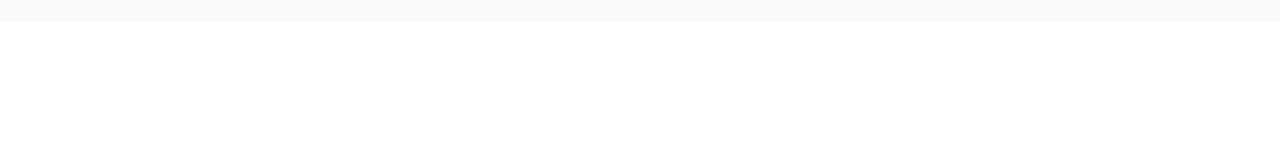
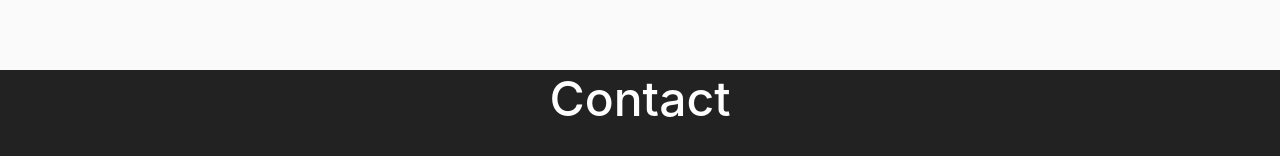
Before and after one commit to hayato423/myportfolio, a React (Create React App) app: page / in a window 1280 px wide. Shown: the part 3332-3488 px from the top of the page. Before the commit the page ends 3402 px from the top, so only its background shows below. Built offline with nearby package versions, Linux system fonts and the light colour scheme.

Commit message:
create Footer

```diff
--- a/src/App.js
+++ b/src/App.js
@@ -5,6 +5,7 @@ import Header from './componensts/Header/Header';
 import Profile from './componensts/Profile/Profile';
 import Skils from './componensts/Skils/Skils';
 import Works from './componensts/Works/Works';
+import Footer from './componensts/Footer/Footer';
 
 function App() {
   return (
@@ -13,6 +14,7 @@ function App() {
       <Profile/>
       <Skils/>
       <Works/>
+      <Footer/>
     </div>
   );
 }
--- /dev/null
+++ b/src/componensts/Footer/Footer.js
@@ -0,0 +1,12 @@
+import React from 'react';
+import './style.css';
+
+const Footer = () => {
+  return (
+    <div className='footer'>
+      <h2 className='footer-head-line'>Contact</h2>
+    </div>
+  )
+}
+
+export default Footer
--- /dev/null
+++ b/src/componensts/Footer/style.css
@@ -0,0 +1,15 @@
+.footer {
+  background-color: #222222;
+  bottom: 0;
+  width: 100%;
+  height: 250px;
+  margin: 0 50px 0 0 ;
+  text-align: center;
+  color: #fefefe;
+}
+
+.footer-head-line {
+  text-align: center;
+  color: #fefefe;
+  font-size: 36pt;
+}
--- a/src/componensts/Profile/Profile.js
+++ b/src/componensts/Profile/Profile.js
@@ -27,7 +27,7 @@ const Profile = () => {
           <tbody>
             <tr>
               <th>Club</th>
-              <td><a href='https://shibalab.com/' className='profile-link'>ShibaLab</a></td>
+              <td><a href='https://shibalab.com/' className='profile-link' target="_blank" rel='noopener noreferrer'>ShibaLab</a></td>
             </tr>
           </tbody>
         </table>
```
